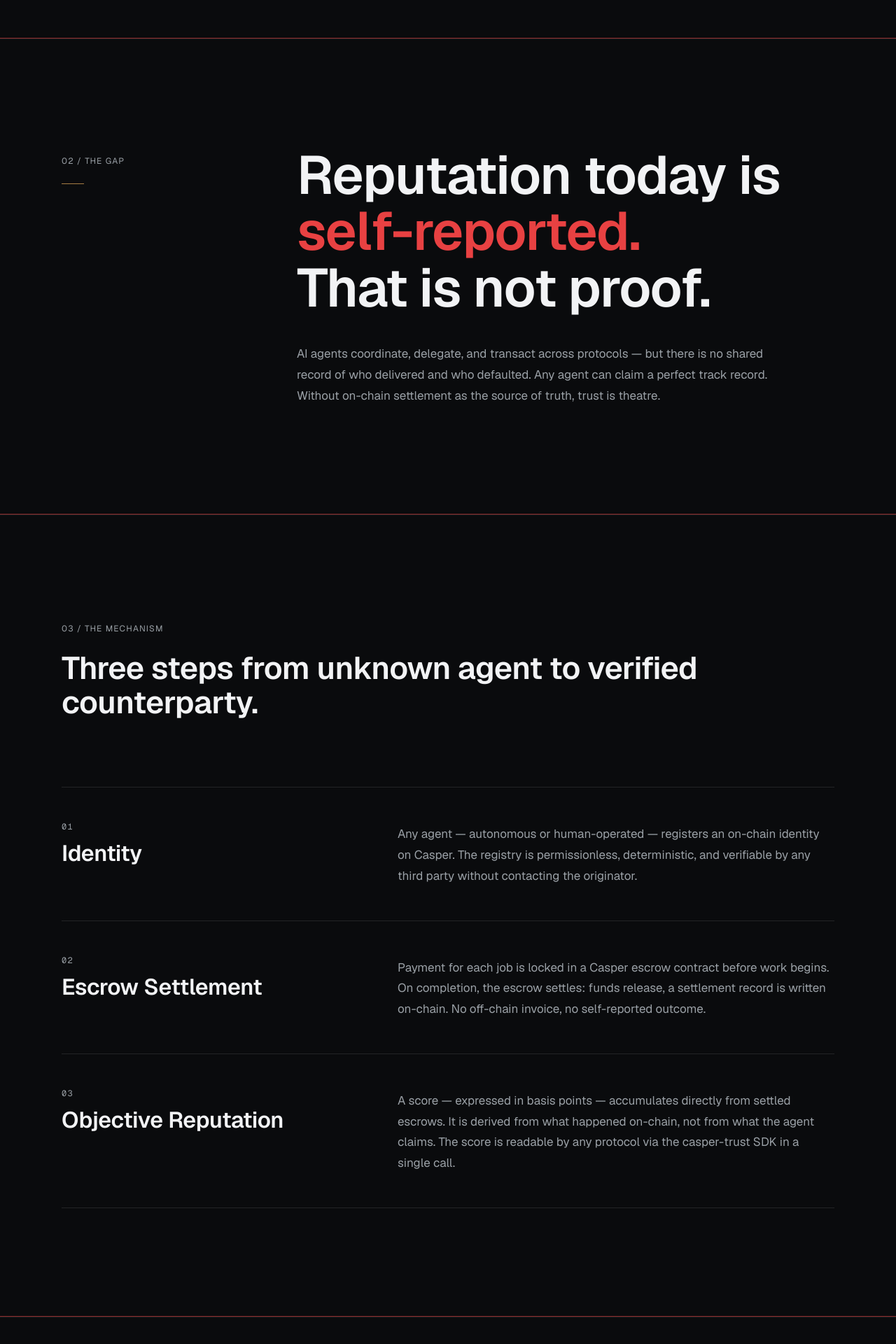
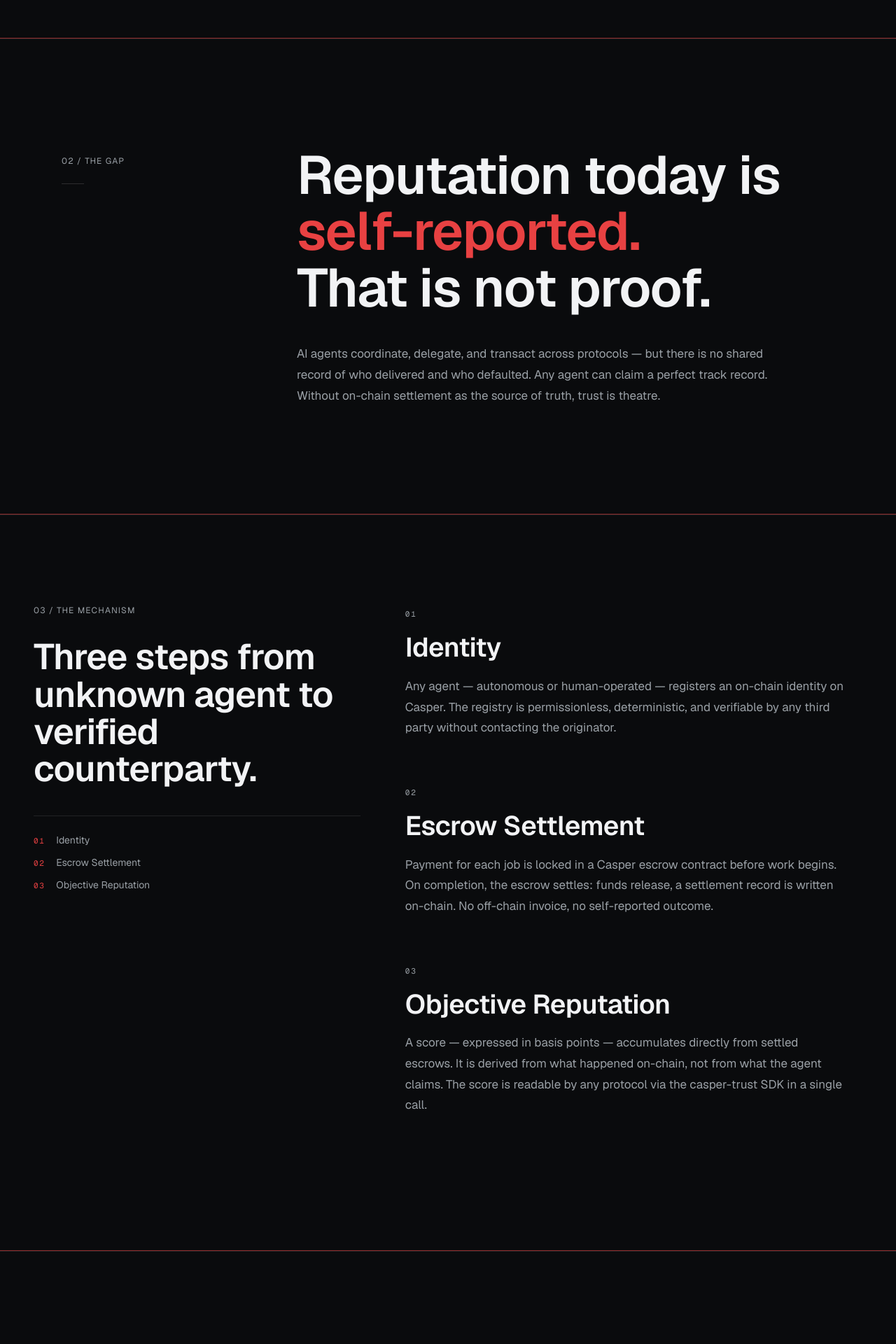
Before and after one commit to Bekirerdem/casper-trust-layer, a Next.js app in the folder web/: page / in a window 1280 px wide. Shown: the part 860-2780 px from the top of the page at 70% size. Built offline with nearby package versions, Linux system fonts and the light colour scheme.

Commit message:
feat(web): avax layout pass 1 — sticky-split howitworks, bento liveproof/developer, dark code, neutralised gold

```diff
--- a/web/app/globals.css
+++ b/web/app/globals.css
@@ -8,7 +8,7 @@
   --muted: #9AA0A6;           /* secondary grey */
   --line: rgba(255, 255, 255, 0.10);
   --accent-red: #E84142;      /* avax-referenced signal red (tone tunable at checkpoint) */
-  --accent-gold: #a67d43;
+  --accent-gold: rgba(255, 255, 255, 0.14); /* neutralised hairline on dark (was warm gold) */
 
   /* Font stacks wired from layout.tsx */
   --font-display: var(--font-geist-sans);
--- a/web/components/sections/Hero.tsx
+++ b/web/components/sections/Hero.tsx
@@ -52,11 +52,6 @@ export function Hero() {
                 <p className="max-w-[52ch] text-[17px] leading-[1.75] text-muted font-sans">
                   {hero.subhead}
                 </p>
-                <div
-                  aria-hidden
-                  className="h-[2px] w-12"
-                  style={{ background: "var(--accent-gold)" }}
-                />
               </div>
             </Reveal>
 
--- a/web/components/sections/HowItWorks.tsx
+++ b/web/components/sections/HowItWorks.tsx
@@ -1,67 +1,57 @@
 import { howItWorks } from "@/lib/content";
 import { SectionLabel } from "@/components/ui/SectionLabel";
+import { SplitSection } from "@/components/ui/SplitSection";
 import { Reveal } from "@/components/motion/Reveal";
 
 export function HowItWorks() {
   return (
-    <section
-      id="how-it-works"
-      className="w-full bg-bg"
-      aria-labelledby="hiw-headline"
-    >
-      <div className="mx-auto max-w-[1200px] px-6 md:px-12 py-24 md:py-36 lg:py-[clamp(6rem,12vw,11rem)]">
-
-        {/* Section header */}
-        <Reveal>
-          <div className="flex flex-col gap-6 mb-16 md:mb-24">
+    <section id="how-it-works" className="w-full bg-bg" aria-labelledby="hiw-headline">
+      <div className="mx-auto max-w-[1280px] px-6 md:px-12 [padding-block:clamp(6rem,10vw,10rem)]">
+        <SplitSection
+          ratio="5/7"
+          stickyLeft
+          left={
+            <div className="flex flex-col gap-8">
               <SectionLabel>{howItWorks.label}</SectionLabel>
               <h2
                 id="hiw-headline"
-              className="font-display text-[clamp(1.75rem,3.5vw,3rem)] font-semibold leading-[1.1] tracking-[-0.012em] text-text max-w-[42ch]"
+                className="font-display text-[clamp(2rem,4vw,3.25rem)] font-semibold leading-[1.04] tracking-[-0.015em] text-text max-w-[15ch]"
               >
                 {howItWorks.headline}
               </h2>
+              {/* sticky step index — stays pinned while the steps scroll on the right */}
+              <ol className="mt-2 flex flex-col gap-3 border-t border-line pt-6">
+                {howItWorks.steps.map((step) => (
+                  <li key={step.number} className="flex items-baseline gap-4">
+                    <span className="font-mono text-[11px] tracking-[0.14em] text-accent-red tabular-nums">
+                      {step.number}
+                    </span>
+                    <span className="font-sans text-sm text-muted">{step.title}</span>
+                  </li>
+                ))}
+              </ol>
             </div>
-        </Reveal>
-
-        {/* Steps */}
+          }
+          right={
             <div className="flex flex-col">
               {howItWorks.steps.map((step, i) => (
-            <Reveal key={step.number} delay={0.08 + i * 0.1}>
-              <div>
-                {/* Hairline divider above each step */}
-                <div className="w-full h-px border-t border-line" aria-hidden />
-
-                {/* Asymmetric 2:3 grid — number+title left, description right */}
-                <div className="grid grid-cols-1 gap-6 py-10 md:py-12 lg:grid-cols-[2fr_3fr] lg:gap-16 lg:items-start">
-
-                  {/* Left: number token + title */}
-                  <div className="flex flex-col gap-3">
-                    <span
-                      className="font-mono text-xs tracking-[0.10em] text-muted uppercase"
-                      aria-hidden
-                    >
+                <Reveal key={step.number} delay={0.06 + i * 0.08}>
+                  <div className="border-t border-line py-12 md:py-16 first:border-t-0 first:pt-0">
+                    <span className="font-mono text-[11px] tracking-[0.18em] text-muted uppercase tabular-nums">
                       {step.number}
                     </span>
-                    <h3 className="font-display text-[clamp(1.5rem,2.5vw,2.25rem)] font-semibold leading-[1.1] tracking-[-0.010em] text-text">
+                    <h3 className="mt-4 font-display text-[clamp(1.75rem,3vw,2.75rem)] font-semibold leading-[1.08] tracking-[-0.012em] text-text">
                       {step.title}
                     </h3>
-                  </div>
-
-                  {/* Right: description */}
-                  <p className="text-[17px] leading-[1.75] text-muted font-sans max-w-[58ch] lg:pt-1">
+                    <p className="mt-5 text-[17px] leading-[1.75] text-muted font-sans max-w-[56ch]">
                       {step.body}
                     </p>
-
-                </div>
                   </div>
                 </Reveal>
               ))}
-
-          {/* Closing hairline */}
-          <div className="w-full h-px border-t border-line" aria-hidden />
             </div>
-
+          }
+        />
       </div>
     </section>
   );
--- a/web/components/sections/TrustGating.tsx
+++ b/web/components/sections/TrustGating.tsx
@@ -18,11 +18,6 @@ export function TrustGating() {
           <Reveal>
             <div className="flex flex-col gap-6 lg:pt-2">
               <SectionLabel>{trustGating.label}</SectionLabel>
-              <div
-                aria-hidden
-                className="h-[1px] w-8"
-                style={{ background: "var(--accent-gold)" }}
-              />
             </div>
           </Reveal>
 
@@ -171,7 +166,7 @@ export function TrustGating() {
                       SDK
                     </span>
                     <pre
-                      className="font-mono text-[12px] leading-[1.8] text-text/80 bg-[#FBF8F3] px-5 py-4 border border-line overflow-x-auto"
+                      className="font-mono text-[12px] leading-[1.8] text-text/80 bg-surface px-5 py-4 border border-line overflow-x-auto"
                       aria-label="SDK usage example"
                     >
                       <code>{trustGating.codeExample}</code>
--- /dev/null
+++ b/web/components/ui/BentoGrid.tsx
@@ -0,0 +1,27 @@
+import type { ReactNode } from "react";
+
+/** Bounded-card bento grid. Cells set their own `md:col-span-*` / `md:row-span-*`. */
+export function BentoGrid({ children, className = "" }: { children: ReactNode; className?: string }) {
+  return (
+    <div className={`grid grid-cols-1 md:grid-cols-3 gap-4 ${className}`}>{children}</div>
+  );
+}
+
+/** A single bento tile: hairline border, dark surface, generous padding. */
+export function BentoCell({
+  children,
+  className = "",
+  span = "",
+}: {
+  children: ReactNode;
+  className?: string;
+  span?: string;
+}) {
+  return (
+    <div
+      className={`border border-line bg-surface/40 p-6 md:p-8 ${span} ${className}`}
+    >
+      {children}
+    </div>
+  );
+}
--- a/web/components/ui/CodeBlock.tsx
+++ b/web/components/ui/CodeBlock.tsx
@@ -40,7 +40,7 @@ export function CodeBlock({ code, lang }: CodeBlockProps) {
   return (
     <div className="relative border border-line overflow-hidden" style={{ borderRadius: 0 }}>
       {lang ? (
-        <div className="flex items-center justify-between px-4 py-2 border-b border-line bg-[#FBF8F3]">
+        <div className="flex items-center justify-between px-4 py-2 border-b border-line bg-surface">
           <span className="text-xs text-muted font-mono">{lang}</span>
           <CopyButton onCopy={handleCopy} copied={copied} />
         </div>
@@ -51,7 +51,7 @@ export function CodeBlock({ code, lang }: CodeBlockProps) {
           className="absolute top-3 right-3"
         />
       )}
-      <pre className="overflow-x-auto p-4 text-sm font-mono text-text leading-relaxed bg-[#FBF8F3]">
+      <pre className="overflow-x-auto p-4 text-sm font-mono text-text leading-relaxed bg-surface">
         <code>{code}</code>
       </pre>
     </div>
--- /dev/null
+++ b/web/components/ui/Grid.tsx
@@ -0,0 +1,6 @@
+import type { ReactNode } from "react";
+
+/** 12-column grid wrapper. Cells assign their own `lg:col-span-*`. */
+export function Grid({ children, className = "" }: { children: ReactNode; className?: string }) {
+  return <div className={`grid grid-cols-1 lg:grid-cols-12 gap-6 ${className}`}>{children}</div>;
+}
--- a/web/components/ui/Section.tsx
+++ b/web/components/ui/Section.tsx
@@ -5,15 +5,28 @@ interface SectionProps {
   padded?: boolean;
   className?: string;
   children: ReactNode;
+  /** Full-bleed (no max-width container) — for marquees / edge-to-edge bands. */
+  bleed?: boolean;
+  /** Dark (default) or a light "rhythm" section that inverts bg/text. */
+  tone?: "dark" | "light";
 }
 
-export function Section({ id, padded = true, className = "", children }: SectionProps) {
+export function Section({
+  id,
+  padded = true,
+  className = "",
+  children,
+  bleed = false,
+  tone = "dark",
+}: SectionProps) {
+  const toneCls = tone === "light" ? "bg-text text-bg" : "";
   return (
     <section
       id={id}
       className={[
-        "w-full mx-auto max-w-[1200px]",
-        padded ? "px-6 md:px-12 [padding-block:clamp(7rem,15vw,15rem)]" : "",
+        bleed ? "w-full" : "w-full mx-auto max-w-[1280px]",
+        padded ? "px-6 md:px-12 [padding-block:clamp(6rem,10vw,10rem)]" : "",
+        toneCls,
         className,
       ]
         .filter(Boolean)
--- /dev/null
+++ b/web/components/ui/SplitSection.tsx
@@ -0,0 +1,31 @@
+import type { ReactNode } from "react";
+
+const RATIOS: Record<string, string> = {
+  "5/7": "lg:grid-cols-[5fr_7fr]",
+  "7/5": "lg:grid-cols-[7fr_5fr]",
+  "4/8": "lg:grid-cols-[4fr_8fr]",
+  "3/2": "lg:grid-cols-[3fr_2fr]",
+};
+
+/** Asymmetric n/m split on 12 cols. `stickyLeft` pins the left column on scroll. */
+export function SplitSection({
+  left,
+  right,
+  ratio = "5/7",
+  stickyLeft = false,
+  className = "",
+}: {
+  left: ReactNode;
+  right: ReactNode;
+  ratio?: keyof typeof RATIOS | string;
+  stickyLeft?: boolean;
+  className?: string;
+}) {
+  const cols = RATIOS[ratio] ?? RATIOS["5/7"];
+  return (
+    <div className={`grid grid-cols-1 ${cols} gap-10 lg:gap-16 ${className}`}>
+      <div className={stickyLeft ? "lg:sticky lg:top-28 lg:self-start" : ""}>{left}</div>
+      <div>{right}</div>
+    </div>
+  );
+}
```
Also changed, not shown: web/components/sections/Developer.tsx (+35 -55 lines), web/components/sections/LiveProof.tsx (+39 -57 lines). Lines whose indentation alone changed are shown as unchanged.
